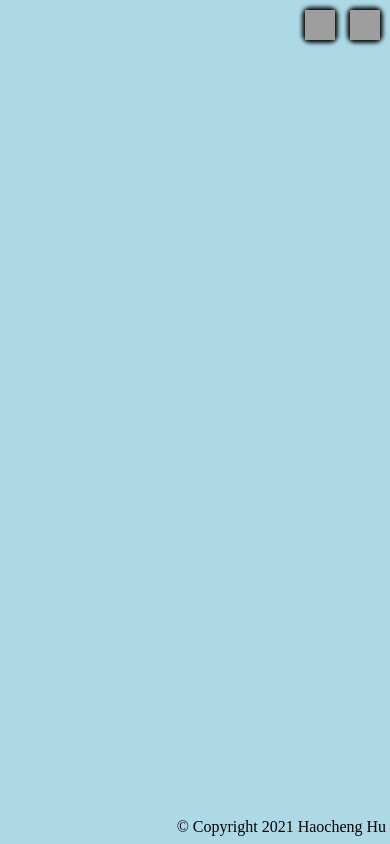
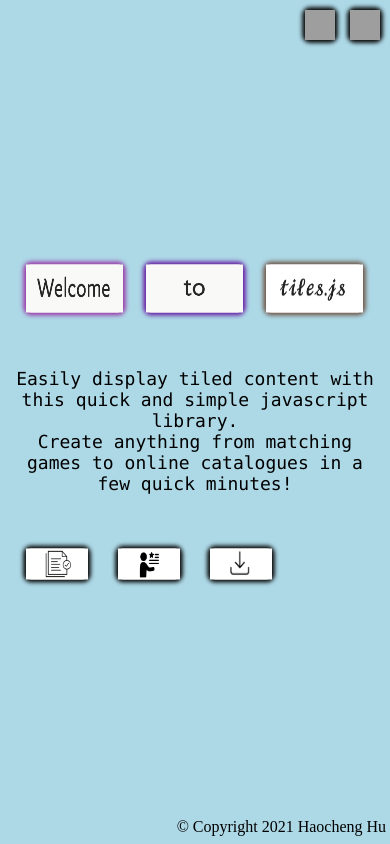
Before and after one commit to hhc97/tiles-js, a website: page pub/index.html in a window 390 px wide. Drawn offline with nearby package versions, Linux system fonts and the light colour scheme; grey boxes are pictures that could not be loaded.

Commit message:
update home page styling and add mobile support (#1)
* move contact out of main div

* use transform to align

* move contact definition up

* remove yellow

* text bg color

* dynamic sizes

* dynamically calculate tile sizes

* adjust sizes

* add yellow bg

* remove yellow

```diff
--- a/pub/css/index.css
+++ b/pub/css/index.css
@@ -1,13 +1,5 @@
 body {
     background-color: lightblue;
-}
-
-#allContent {
-    position: fixed;
-    top: 50%;
-    left: 50%;
-    margin-top: -250px;
-    margin-left: -530px;
 }
 
 #contact {
@@ -15,6 +7,13 @@ body {
     top: 0%;
     left: 100%;
     margin-left: -95px;
+}
+
+#allContent {
+    position: absolute;
+    top: 50%;
+    left: 50%;
+    transform: translate(-50%, -50%);
 }
 
 #welcomeText {
--- a/pub/index.html
+++ b/pub/index.html
@@ -18,8 +18,8 @@
 </head>
 
 <body>
+    <div id='contact'></div>
     <div id='allContent'>
-        <div id='contact'></div>
         <div id="demo1"></div>
         <p id='welcomeText'>Easily display tiled content with this quick and simple javascript library.<br>
             Create anything from matching games to online catalogues in a few quick minutes!
--- a/pub/js/index.js
+++ b/pub/js/index.js
@@ -18,12 +18,15 @@ contact.addTile({
     hover_color: 'gray'
 })
 
+// get the viewport height to support mobile content
+const vw = Math.max(document.documentElement.clientWidth || 0, window.innerWidth || 0)
+
 const lib = new Tiles({
     container: 'demo1',
-    width: 300,
-    height: 150,
+    width: Math.floor(vw * 0.25),
+    height: Math.floor(vw * 0.125),
     color_cycle: true,
-    tile_gap: 80,
+    tile_gap: Math.floor(vw * 0.06),
     animate_factor: 1.08,
     nodrag: true
 })
@@ -41,22 +44,26 @@ lib.addTile({
 
 const lib2 = new Tiles({
     container: 'demo2',
-    width: 200,
+    width: Math.floor(vw * 0.16),
+    height: Math.floor(vw * 0.08),
     nodrag: true
 })
 
+// if viewport is too narrow, don't display titles
+const showTitle = vw >= 1000
+
 lib2.addTile({
-    title: 'API / Documentation',
+    title: showTitle ? 'API / Documentation' : '',
     img_src: 'static/documentation.PNG',
     clickLink: './api-v1.html'
 })
 lib2.addTile({
-    title: 'Usage examples',
+    title: showTitle ? 'Usage examples' : '',
     clickLink: './examples.html',
     img_src: 'static/examples.PNG'
 })
 lib2.addTile({
-    title: 'Download source',
+    title: showTitle ? 'Download source' : '',
     clickLink: './js/tiles.js',
     img_src: 'static/download.PNG'
 })
```
